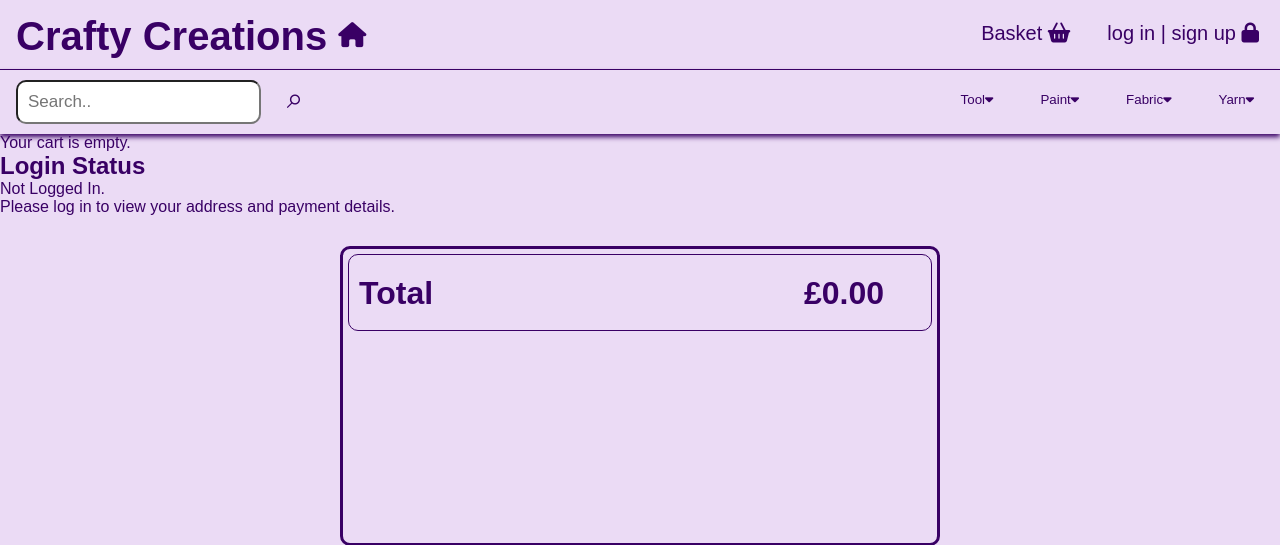
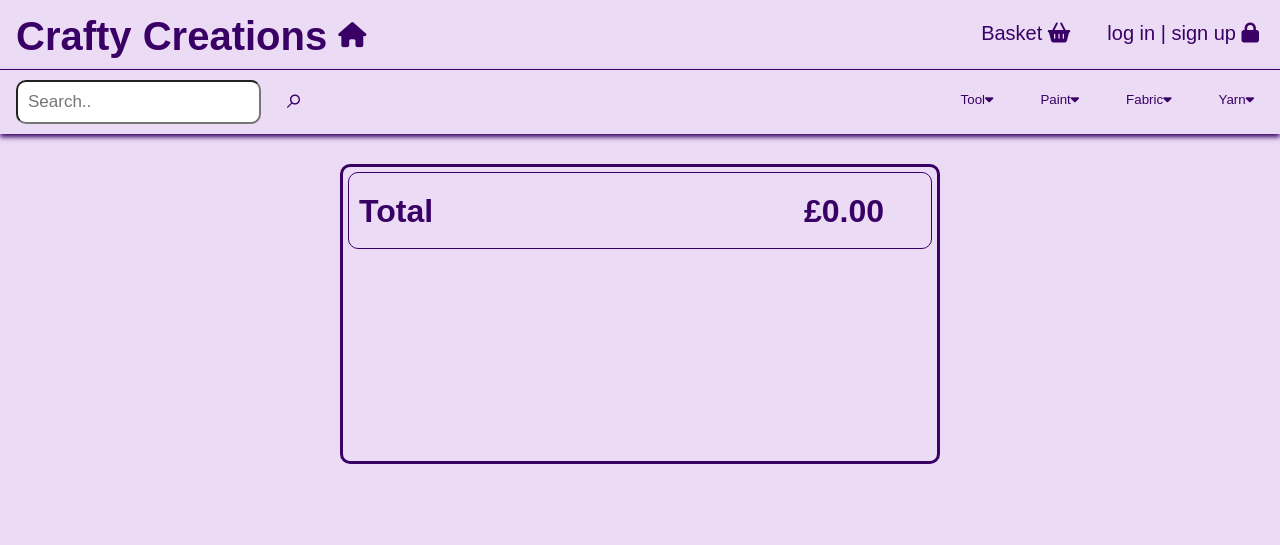
Before and after one commit to ldamps/Crafty-Creations, a PHP site: page /basket.php in a window 1280 px wide. Shown: the top 545 px of the page. Run offline with PHP 8.4, Linux system fonts and the light colour scheme; data that the repository does not hold is empty; some libraries are stand-ins or nearby versions.

Commit message:
fixed the basket

```diff
--- a/basket.php
+++ b/basket.php
@@ -244,29 +244,6 @@ if (!empty($_SESSION['cart'])) {
     }
 }
 
-// Display cart products
-if (!empty($_SESSION['cart'])) {
-    echo "<h2>Your Cart</h2><ul>";
-    foreach ($_SESSION['cart'] as $productID => $quantity) {
-        $productDetails = getProductDetails($productID);
-        echo "<li>{$productDetails['ProductName']} - Quantity: {$quantity} - Price: {$productDetails['Price']}</li>";
-    }
-    echo "</ul>";
-
-    // Display available shops
-    echo "<h3>Collection Stores:</h3><ul>";
-    if (!empty($availableShops)) {
-        foreach ($availableShops as $shop) {
-            echo "<li>" . htmlspecialchars("{$shop['StreetName']}, {$shop['City']}, {$shop['Postcode']}") . "</li>";
-        }
-    } else {
-        echo "<li>No single store has all products available for collection.</li>";
-    }
-    echo "</ul>";
-} else {
-    echo "<p>Your cart is empty.</p>";
-}
-
 // initialize cart session
 if (!isset($_SESSION['cart'])) {
     $_SESSION['cart'] = [];
@@ -342,16 +319,6 @@ function getProductDetails($productID) {
 
 ?>
 
-<?php if (isset($userID)): ?>
-    <div id="userIDBox">
-        <h2>User ID</h2>
-        <p><?php echo htmlspecialchars($userID); ?></p>
-    </div>
-<?php endif; ?>
-
-
-
-
 <!DOCTYPE html>
 <html lang="en">
 
@@ -361,42 +328,6 @@ function getProductDetails($productID) {
     <title>Basket</title>
     <link rel="stylesheet" href="style.css">
 </head>
-
-    <!-- Added for debugging-->
-<div id="loggedInStatus">
-    <h2>Login Status</h2>
-    <p>
-        <?php
-        if (isset($_SESSION['LoggedIn'])) {
-            echo htmlspecialchars("Logged In as: {$_SESSION['LoggedIn']}");
-        } else {
-            echo "Not Logged In.";
-        }
-        ?>
-    </p>
-</div>
-    <?php if (!empty($customerInfo) && !empty($addresses) && !empty($payments)): ?>
-            <div id="userDetails">
-                <h2>Address</h2>
-                <?php foreach ($addresses as $address): ?>
-                    <p><?php echo htmlspecialchars("{$address['HouseNumber']} {$address['StreetName']}, {$address['City']}, {$address['Postcode']}"); ?></p>
-                <?php endforeach; ?>
-
-                <h2>Payment Methods</h2>
-                <?php if (count($payments) == 0): ?>
-                    <p>No payment methods saved.</p>
-                <?php endif; ?>
-                <?php foreach ($payments as $payment): ?>
-
-                    <p><strong>Card Number:</strong> **** **** **** <?php echo substr($payment['CardNumber'], -4); ?></p>
-                    <p><strong>Expiry Date:</strong> <?php echo $payment['ExpiryDate']; ?></p>
-                    <p><strong>CVV:</strong> ***</p>
-                    <br>
-                <?php endforeach; ?>
-            </div>
-        <?php else: ?>
-            <p>Please log in to view your address and payment details.</p>
-        <?php endif; ?>
     <div id="basketContentsBox">
     <?php
         $totalPrice = 0; // initialize total price
@@ -458,6 +389,9 @@ function getProductDetails($productID) {
 
     </div>
 
+    <div id="emptyBox">
+    </div>
+
      <script>
 
     // function to display the buy now button only if the cart is not empty
@@ -467,7 +401,7 @@ function getProductDetails($productID) {
 
        // If cart is not empty, display the Buy Now button
        if (Object.keys(cartItems).length > 0) {
-        let body = document.getElementsByTagName('body')[0];
+        let box = document.getElementById('emptyBox');
 
         let buyNowBox = document.createElement('div');
         buyNowBox.setAttribute('id', 'buyNowBox');
@@ -475,7 +409,7 @@ function getProductDetails($productID) {
         let buyNowText = document.createElement('h1');
         buyNowText.innerHTML = "Buy Now";
         buyNowBox.appendChild(buyNowText);
-        body.appendChild(buyNowBox);
+        box.appendChild(buyNowBox);
 
         // add click event listener to the button
         buyNowBox.addEventListener('click', function() {
@@ -514,12 +448,9 @@ function getProductDetails($productID) {
 
   </script>
 
-    <div id="emptyBox">
-    </div>
-
 </body>
 <script src="script.js"></script>
 
+<?php include 'footer.php'; ?>
+
 </html>
-
-<?php include 'footer.php'; ?>
```
